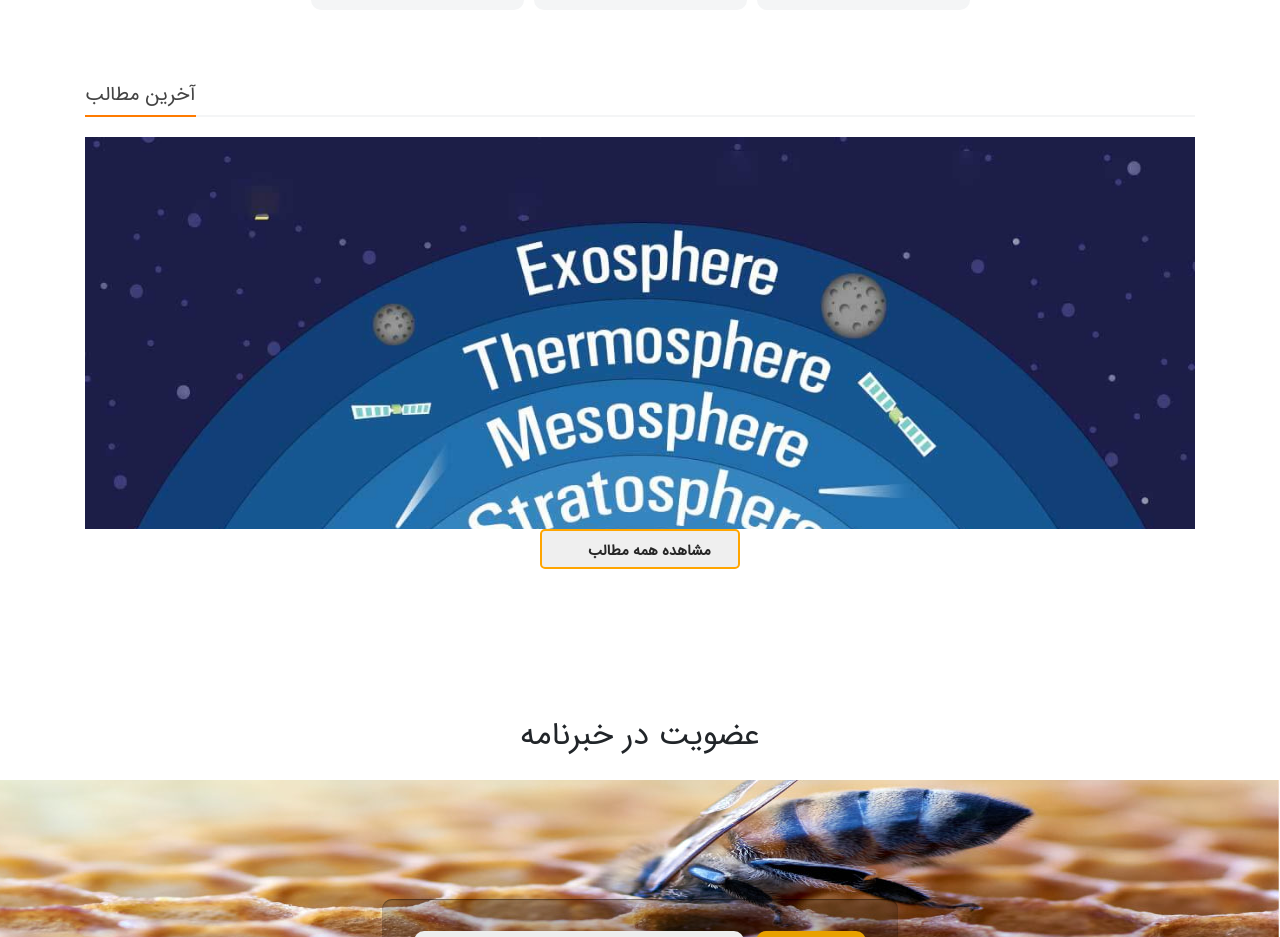
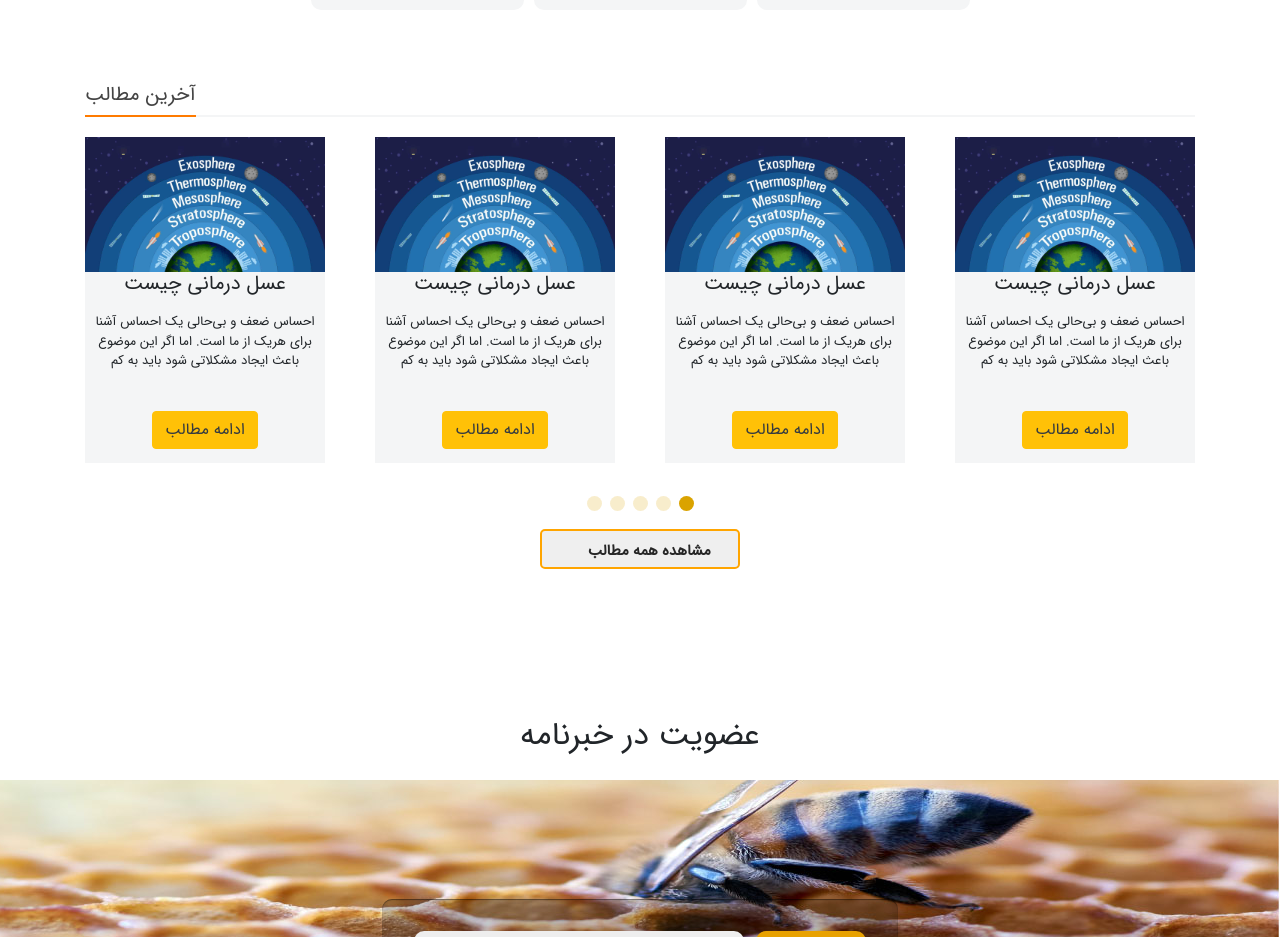
Before and after one commit to miladmohammadi82/afraalian-vue-cli, a Vue app: page / in a window 1280 px wide. Shown: the part 2900-3837 px from the top of the page. Built offline with nearby package versions, Linux system fonts and the light colour scheme.

Commit message:
commit 5

```diff
--- a/src/components/main.vue
+++ b/src/components/main.vue
@@ -491,8 +491,36 @@
             </h4>
             <!-- owl-carousel -->
             <div class="swiper-container blog-slider">
-                <div class="swiper-wrapper">
-                    <div class="swiper-slide" v-for="blog in blogs" :key="blog.id">
+                <swiper class="swiper-wrapper"
+                    :slides-per-view="3"
+                    :space-between="50"
+                    @swiper="onSwiper"
+                    @slideChange="onSlideChange"
+                    :pagination="{ clickable: true }"
+                    :breakpoints="{
+                        459: {
+                            slidesPerView: 1,
+                            spaceBetween: 20,
+                        },
+                        500: {
+                            slidesPerView: 2,
+                            spaceBetween: 20,
+                        },
+                        640: {
+                            slidesPerView: 2,
+                            spaceBetween: 20,
+                        },
+                        768: {
+                            slidesPerView: 3,
+                            spaceBetween: 40,
+                        },
+                        1024: {
+                            slidesPerView: 4,
+                            spaceBetween: 50,
+                        },
+                    }"
+                    >
+                    <swiper-slide class="swiper-slide" v-for="blog in blogs" :key="blog.id">
                         <div class="blog2">
                             <img :src="blog.img" class="w-100" alt="">
                             <div class="title-blog">
@@ -507,8 +535,8 @@
                                 <button class="btn btn-warning text-dark">ادامه مطالب</button>
                             </div>
                         </div>
-                    </div>
-                </div>
+                    </swiper-slide>
+                </swiper>
                 <!-- Add Pagination -->
                 <div class="swiper-pagination" style="bottom: 20px;"></div>
             </div>
```
